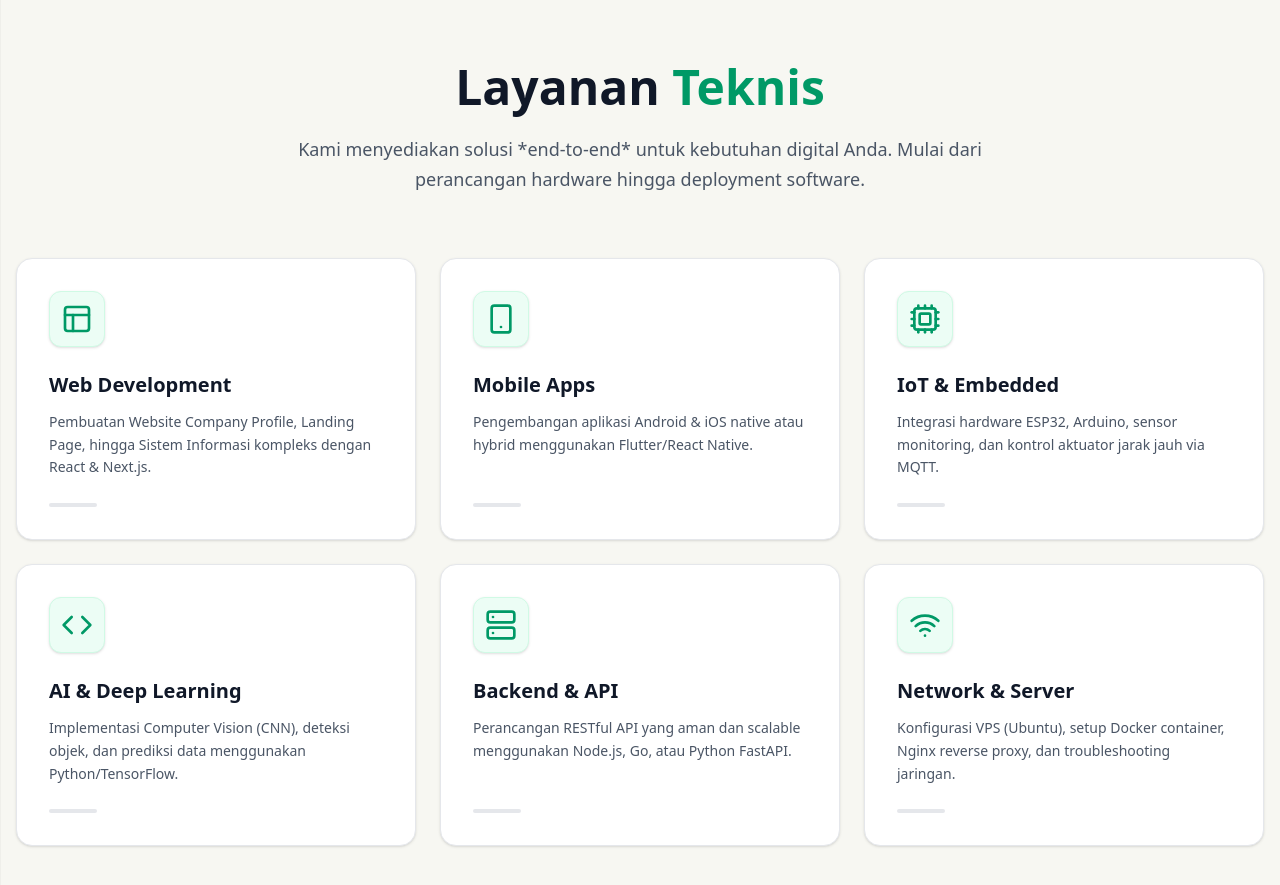
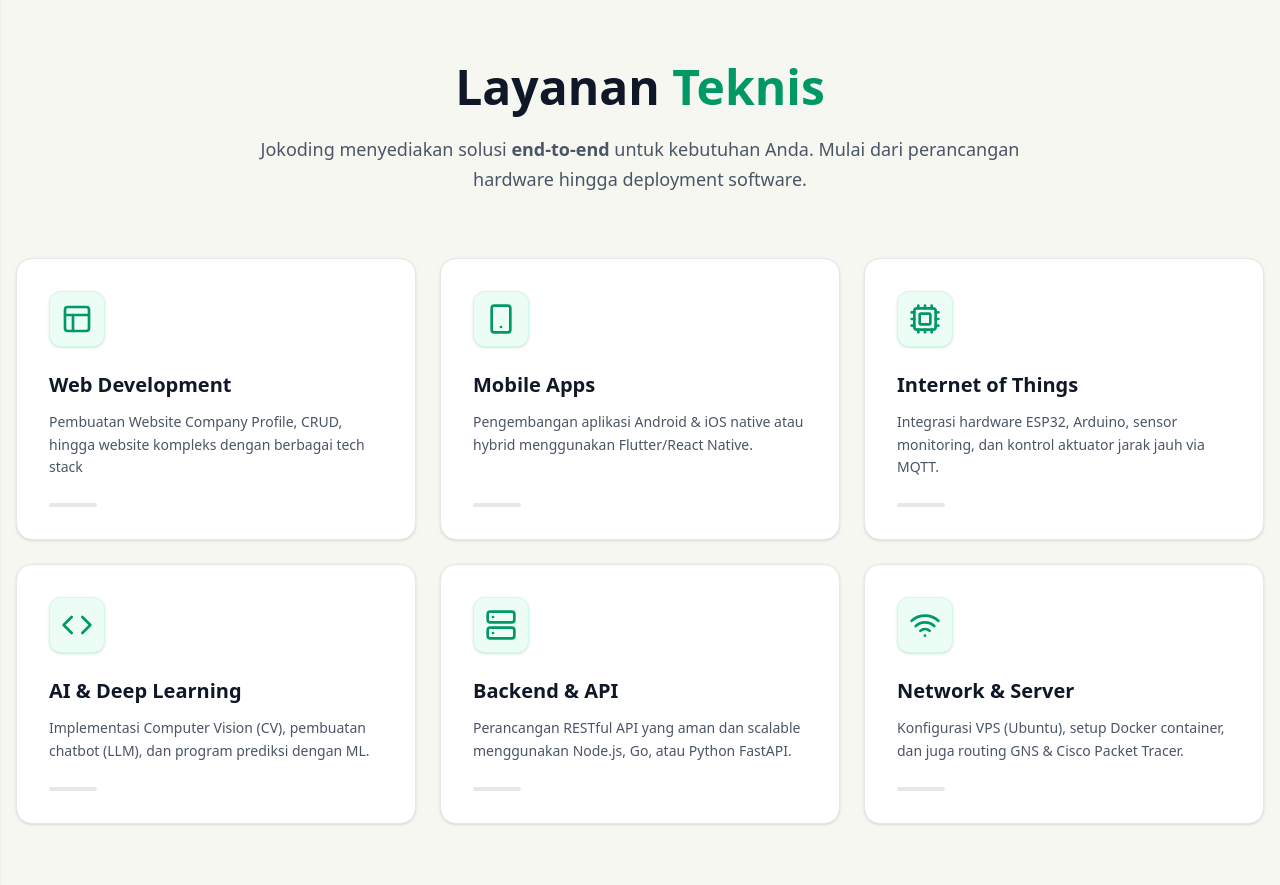
Before and after one commit to jokodingg/joki-koding-web, a React (Vite) app: page / in a window 1280 px wide. Shown: the part 1240-2125 px from the top of the page. Built offline with nearby package versions, Linux system fonts and the light colour scheme.

Commit message:
fix: services component

```diff
--- a/src/components/Services.jsx
+++ b/src/components/Services.jsx
@@ -43,7 +43,7 @@ const Services = () => {
     {
       icon: <Layout className="w-8 h-8" />,
       title: 'Web Development',
-      desc: 'Pembuatan Website Company Profile, Landing Page, hingga Sistem Informasi kompleks dengan React & Next.js.'
+      desc: 'Pembuatan Website Company Profile, CRUD, hingga website kompleks dengan berbagai tech stack'
     },
     {
       icon: <Smartphone className="w-8 h-8" />,
@@ -52,13 +52,13 @@ const Services = () => {
     },
     {
       icon: <Cpu className="w-8 h-8" />,
-      title: 'IoT & Embedded',
+      title: 'Internet of Things',
       desc: 'Integrasi hardware ESP32, Arduino, sensor monitoring, dan kontrol aktuator jarak jauh via MQTT.'
     },
     {
       icon: <Code className="w-8 h-8" />,
       title: 'AI & Deep Learning',
-      desc: 'Implementasi Computer Vision (CNN), deteksi objek, dan prediksi data menggunakan Python/TensorFlow.'
+      desc: 'Implementasi Computer Vision (CV), pembuatan chatbot (LLM), dan program prediksi dengan ML.'
     },
     {
       icon: <Server className="w-8 h-8" />,
@@ -68,7 +68,7 @@ const Services = () => {
     {
       icon: <Wifi className="w-8 h-8" />,
       title: 'Network & Server',
-      desc: 'Konfigurasi VPS (Ubuntu), setup Docker container, Nginx reverse proxy, dan troubleshooting jaringan.'
+      desc: 'Konfigurasi VPS (Ubuntu), setup Docker container, dan juga routing GNS & Cisco Packet Tracer.'
     },
   ];
 
@@ -86,7 +86,7 @@ const Services = () => {
           </h2>
           {/* Teks Deskripsi Abu Gelap */}
           <p className="text-gray-600 text-lg leading-relaxed">
-            Kami menyediakan solusi *end-to-end* untuk kebutuhan digital Anda. Mulai dari perancangan hardware hingga deployment software.
+            Jokoding menyediakan solusi <span className="font-bold">end-to-end</span> untuk kebutuhan Anda. Mulai dari perancangan hardware hingga deployment software.
           </p>
         </div>
 
```
